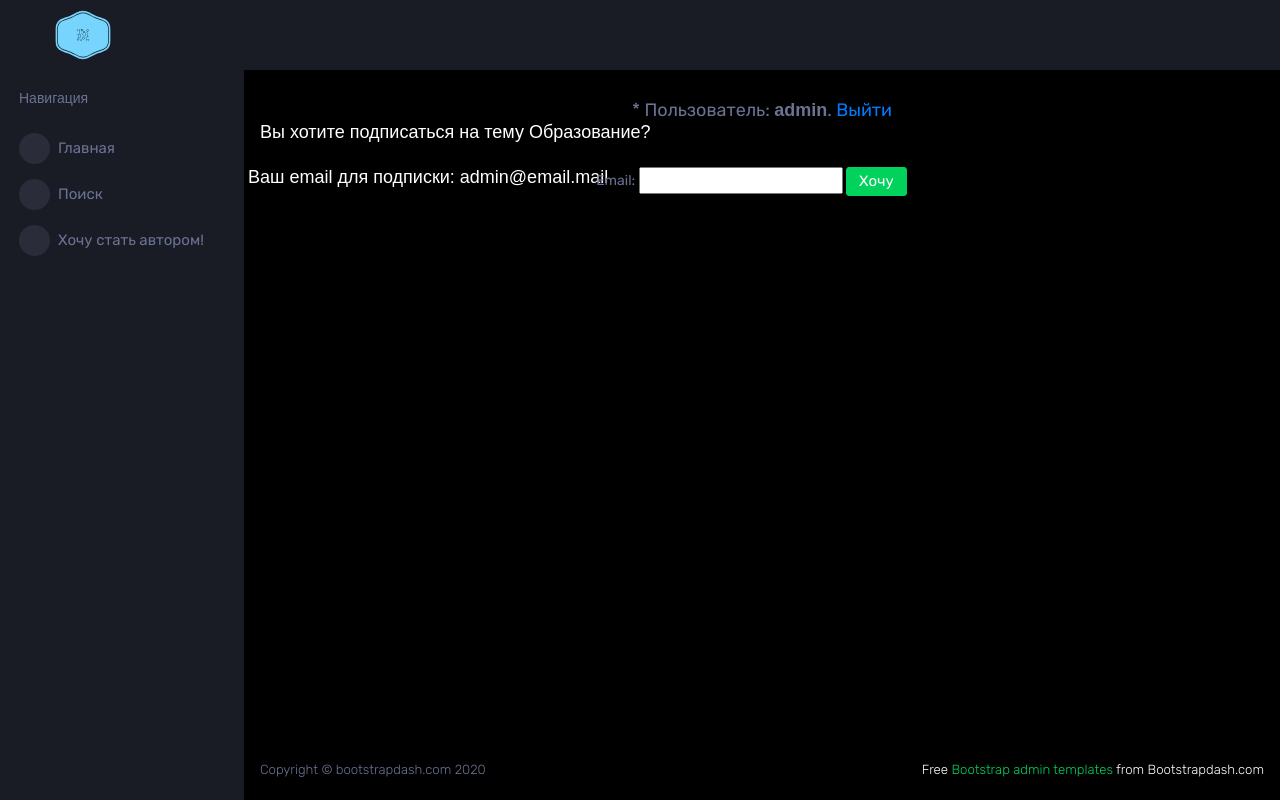
After one commit to julia-tolkacheva/django-d12, a Django app: page /subscribe/1 in a window 1280 px wide. The commit adds this page. Run offline with Django 4.2, Linux system fonts and the light colour scheme; a user stored in the database is signed in; data comes from the database, SQL or seed files in the repository; both versions use the stored data as it was after the commit; some libraries are stand-ins or nearby versions; some web fonts are replaced.

Commit message:
D6_middle

```diff
--- a/NewsPaper/news/forms.py
+++ b/NewsPaper/news/forms.py
@@ -10,6 +10,13 @@ class BasicSignupForm(SignupForm):
     basic_group = Group.objects.get_or_create(name='Common')[0]
     basic_group.user_set.add(user)
     return user
+
+class SubscribeForm(forms.Form):
+    email = forms.EmailField()
+
+    def send_email(self):
+        # send email using the self.cleaned_data dictionary
+        pass
 
 
 class NewsForm (ModelForm):
--- a/NewsPaper/news/models.py
+++ b/NewsPaper/news/models.py
@@ -34,6 +34,7 @@ class Author(models.Model):
 
 class Category(models.Model):
     categoryName = models.CharField(max_length = 255, unique = True)
+    subscriber = models.ManyToManyField(User, through = 'Subscribers')
 
     def __str__(self):
         return self.categoryName
@@ -75,11 +76,18 @@ class Post(models.Model):
         return f'/news/{self.id}'
 
 
+class Subscribers(models.Model):
+    subscriber = models.ForeignKey(User, on_delete = models.CASCADE)
+    category = models.ForeignKey(Category, on_delete = models.CASCADE)
 
+    def __str__(self):
+        return f'subscriber:{self.subscriber.username}/category:{self.category.categoryName}'
 
 class PostCategory(models.Model):
     post = models.ForeignKey(Post, on_delete = models.CASCADE)
     category = models.ForeignKey(Category, on_delete = models.CASCADE)
+
+
 
 class Comment(models.Model):
     toPost = models.ForeignKey(Post, on_delete = models.CASCADE)
--- a/NewsPaper/news/urls.py
+++ b/NewsPaper/news/urls.py
@@ -1,5 +1,5 @@
 from django.urls import path
-from .views import NewsList, NewsDetail, NewsSearch, PostCreateView, PostUpdateView, PostDeleteView
+from .views import NewsList, NewsDetail, NewsSearch, PostCreateView, PostUpdateView, PostDeleteView, SubscribeView
 from .views import upgrade_acc
 
 urlpatterns = [
@@ -9,5 +9,6 @@ urlpatterns = [
     path('create', PostCreateView.as_view(), name='post_create'),
     path('update/<int:pk>', PostUpdateView.as_view(), name='post_update'),
     path('delete/<int:pk>', PostDeleteView.as_view(), name='post_delete'),
+    path('subscribe/<int:pk>', SubscribeView.as_view(), name='subscribe'),
     path('upgrade', upgrade_acc, name='upgrade'),
 ]
--- a/NewsPaper/news/views.py
+++ b/NewsPaper/news/views.py
@@ -2,11 +2,12 @@
 
 from typing import Any, Dict
 from django.views.generic import ListView, DetailView, UpdateView, CreateView, DeleteView
-from .models import Post
+from django.views.generic.edit import FormView
+from .models import Post, Category
 from django.shortcuts import render, redirect
 from django.core.paginator import Paginator
 from .filters import NewsFilter
-from .forms import NewsForm # импортируем нашу форму
+from .forms import NewsForm, SubscribeForm
 from datetime import datetime
 from django.utils import timezone
 from django.urls import reverse_lazy
@@ -90,6 +91,18 @@ class PostDeleteView(PermissionRequiredMixin, DeleteView):
     queryset = Post.objects.all()
     success_url = '../../news/'#reverse_lazy('newspaper:news')
 
+#класс представления для изменения поста
+class SubscribeView(LoginRequiredMixin, FormView):
+    template_name = 'newspaper/subscribe.html'
+    form_class = SubscribeForm
+
+    def get_context_data(self, **kwargs: Any) -> Dict[str, Any]:
+        context =  super().get_context_data(**kwargs)
+        context['category'] = Category.objects.get(pk=self.kwargs.get('pk'))
+        email = self.request.user.email
+        context['email'] = email
+        return context
+
 #функциональное представление для включения пользователя в группу Авторы
 @login_required
 #только для авторизованных пользователей
--- /dev/null
+++ b/NewsPaper/templates/newspaper/subscribe.html
@@ -0,0 +1,28 @@
+{% extends 'layout/default.html' %}
+{% load custom_filters %}
+
+{% block title %}
+Подписка на тему
+{% endblock title %}
+
+{% block content %}
+<section class="tables">
+    <div class="page-header">
+        <div class=row><h1 class="page-title">Вы хотите подписаться на тему {{ category }}?</h1></div>
+        <div class=row><h3 class="page-title small text-muted">{{ time_now|date:'M d Y' }}</h3></div>
+    </div>
+
+
+    <div class=row>
+        <div class=row><h2 class="page-title">Ваш email для подписки: {{ email }}</h2></div>
+        <form method="POST">
+            {% csrf_token %}
+            <p class="text-muted">
+                {{ form }}
+                <input class="btn btn-primary btn-success" type="submit" value="Хочу">
+            </p>
+        </form>
+    </div>
+
+</section>
+{% endblock content %}
```
Also changed, not shown: NewsPaper/templates/newspaper/news.html (+8 -0 lines), NewsPaper/db.sqlite3, NewsPaper/news/migrations/0003_subscribers_category_subscriber.py (added).
